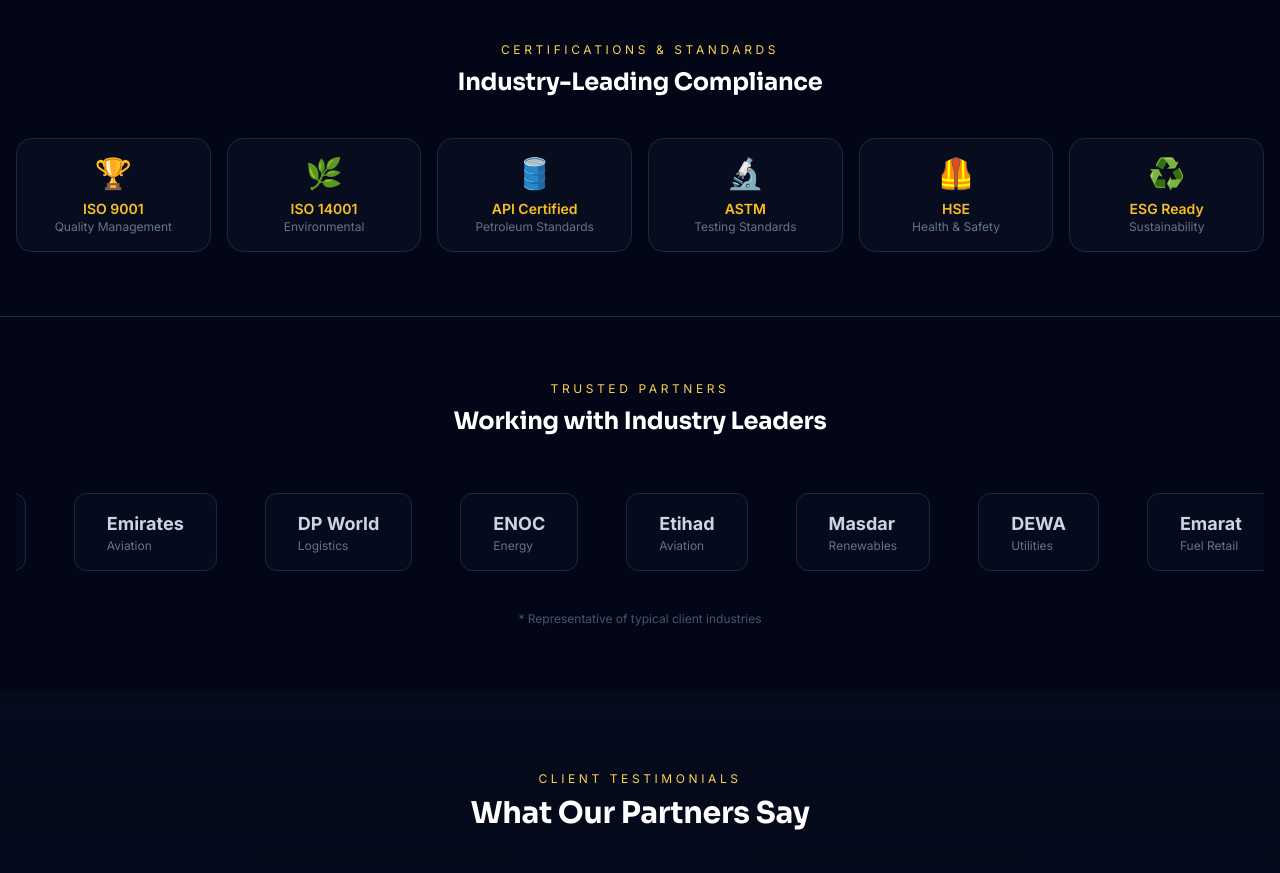
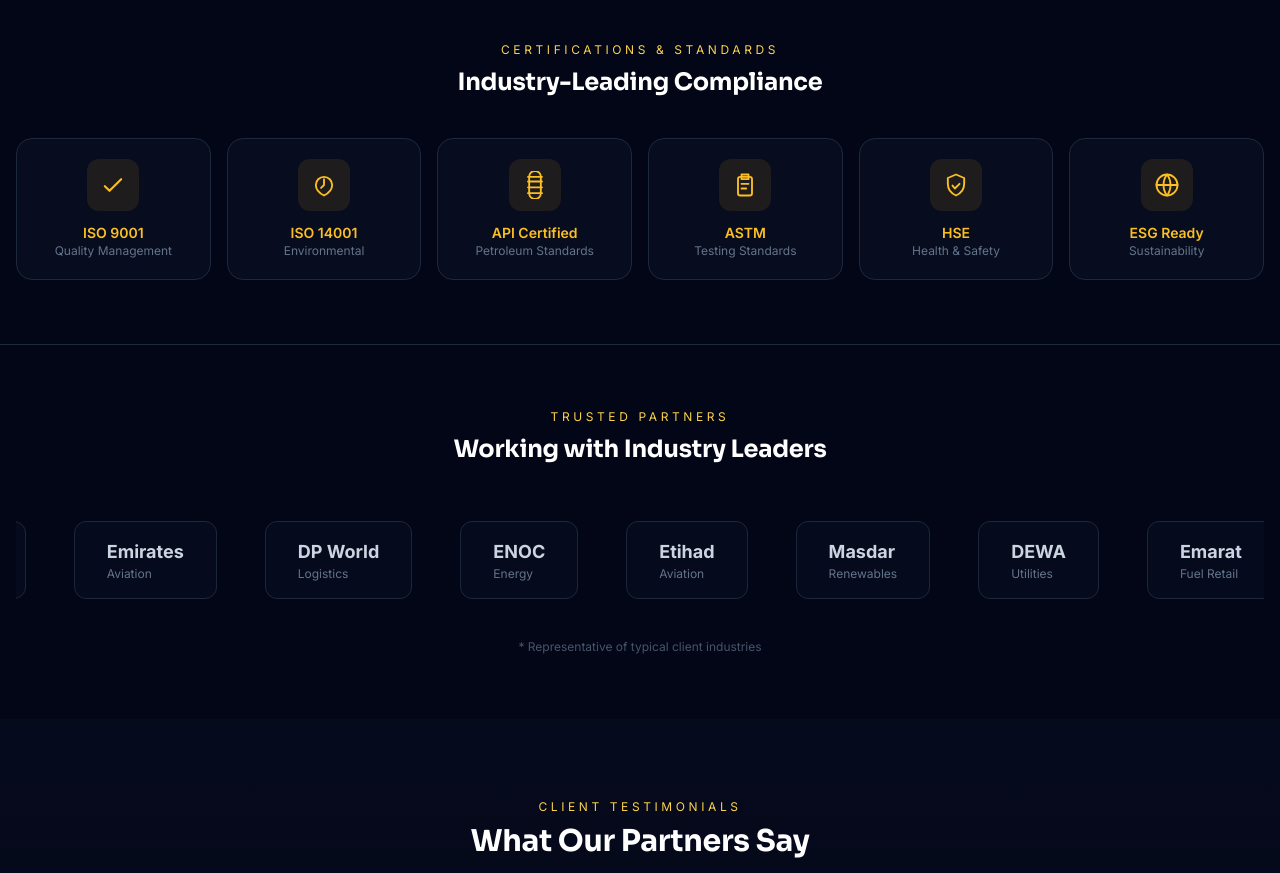
Before and after one commit to Geekboy33/larankha-website, a React (Vite) app: page / in a window 1280 px wide. Shown: the part 5580-6453 px from the top of the page. Built offline with nearby package versions, Linux system fonts and the light colour scheme.

Commit message:
Update Certifications icons to match website theme (SVG icons)

```diff
--- a/src/App.tsx
+++ b/src/App.tsx
@@ -1205,18 +1205,22 @@
           </div>
           <div className="grid grid-cols-2 md:grid-cols-4 lg:grid-cols-6 gap-4">
             {[
-              { name: "ISO 9001", desc: "Quality Management", icon: "🏆" },
-              { name: "ISO 14001", desc: "Environmental", icon: "🌿" },
-              { name: "API Certified", desc: "Petroleum Standards", icon: "🛢️" },
-              { name: "ASTM", desc: "Testing Standards", icon: "🔬" },
-              { name: "HSE", desc: "Health & Safety", icon: "🦺" },
-              { name: "ESG Ready", desc: "Sustainability", icon: "♻️" },
+              { name: "ISO 9001", desc: "Quality Management", icon: "check" as const },
+              { name: "ISO 14001", desc: "Environmental", icon: "sustain" as const },
+              { name: "API Certified", desc: "Petroleum Standards", icon: "barrel" as const },
+              { name: "ASTM", desc: "Testing Standards", icon: "clipboard" as const },
+              { name: "HSE", desc: "Health & Safety", icon: "shield" as const },
+              { name: "ESG Ready", desc: "Sustainability", icon: "globe" as const },
             ].map((cert) => (
               <div
                 key={cert.name}
-                className="group bg-slate-900/50 border border-slate-800 rounded-2xl p-4 text-center hover:border-amber-500/50 hover:bg-slate-900/70 transition-all cursor-pointer"
+                className="group bg-slate-900/50 border border-slate-800 rounded-2xl p-5 text-center hover:border-amber-500/50 hover:bg-slate-900/70 transition-all cursor-pointer"
               >
-                <div className="text-3xl mb-2 group-hover:scale-110 transition-transform">{cert.icon}</div>
+                <div className="flex justify-center mb-3">
+                  <div className="p-3 rounded-xl bg-amber-500/10 group-hover:bg-amber-500/20 group-hover:scale-110 transition-all">
+                    <OgIcon name={cert.icon} size="lg" />
+                  </div>
+                </div>
                 <div className="text-sm font-semibold text-amber-400">{cert.name}</div>
                 <div className="text-xs text-slate-500">{cert.desc}</div>
               </div>
```
